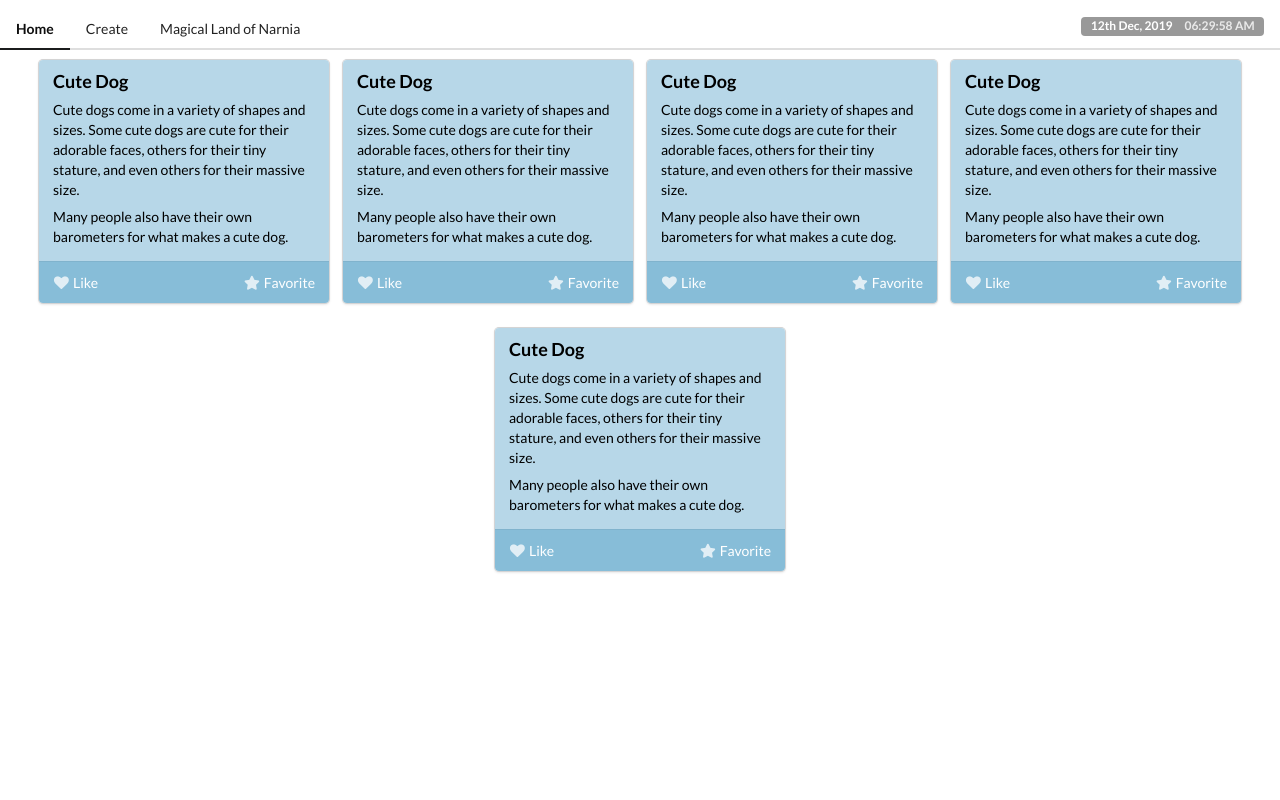
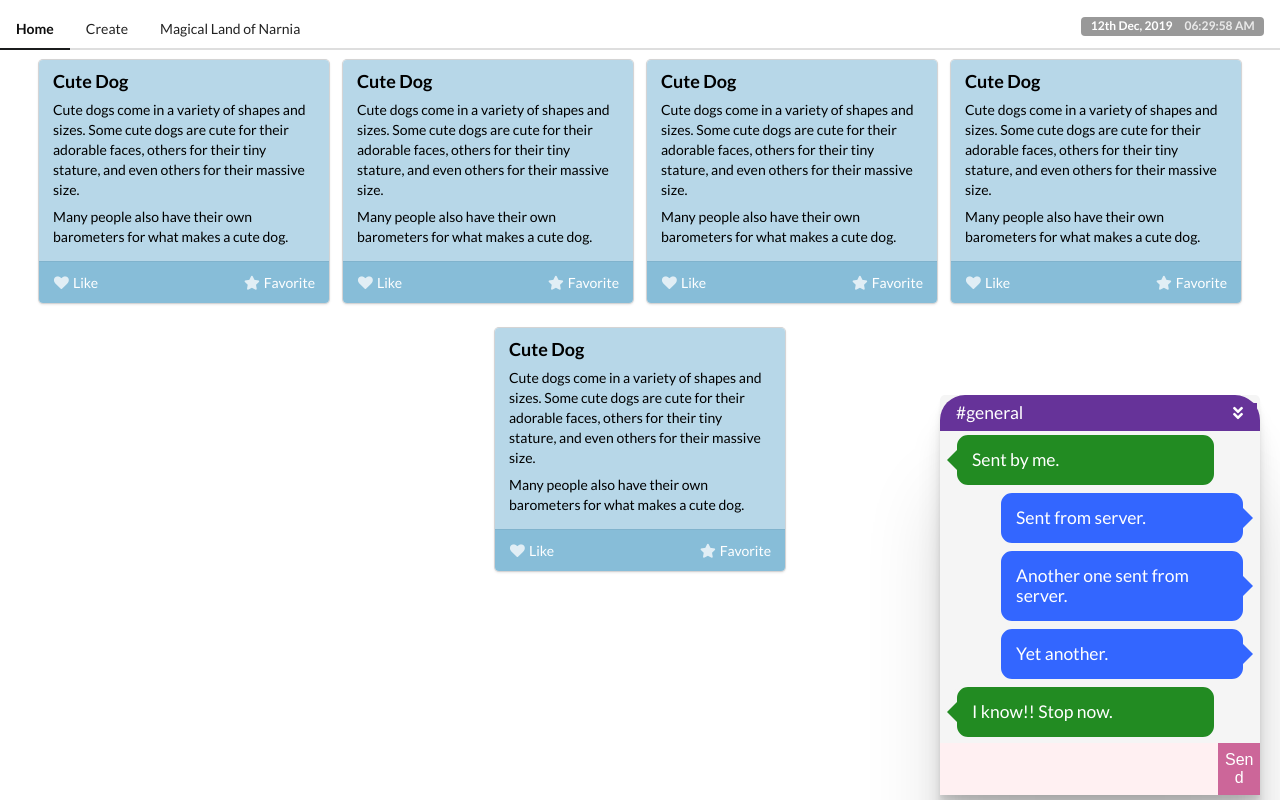
Before and after one commit to ShaminAsfaq/shamin-lives, a React (Create React App) app: page / in a window 1280 px wide. Built offline with nearby package versions, Linux system fonts and the light colour scheme; no server answers.

Commit message:
Chat Box added with dummy messages.

```diff
--- a/package.json
+++ b/package.json
@@ -16,6 +16,7 @@
     "react-push-notification": "^1.3.0",
     "react-router-dom": "^5.1.2",
     "react-scripts": "3.2.0",
+    "react-scroll-to-bottom": "^3.0.0",
     "rgbaster": "^2.1.1"
   },
   "scripts": {
--- /dev/null
+++ b/src/chat/Chat.js
@@ -0,0 +1,50 @@
+import React, { useEffect } from 'react';
+import MessageList from './MessageList';
+import ScrollToBottom from 'react-scroll-to-bottom';
+
+import '../styles/components/Chat.css';
+
+const Chat = () => {
+    let onSendMessage = () => {
+        console.log('Hello !!');
+    };
+
+    let onCloseChatBox = () => {
+        console.log('Toss a coin to your witcher');
+    }
+
+    useEffect(() => {});
+
+    return(
+        <div className='chat-window'>
+            <div className='chat-box-head-wannabe'>
+                <div className='chat-box-head'>
+                    #general
+                    <button onClick={onCloseChatBox} className='close-button'>
+                        <i className="angle double down icon"></i>
+                    </button>
+                </div>
+            </div>
+            <MessageList/>
+            <div className="ui big icon input chat-input">
+
+                {
+                    // <input type="text" placeholder="Your message..." className='chat-input-text-field'/>
+                }
+                <textarea className='chat-input-text-area' rows='2'></textarea>
+                <button
+                    className="send-button"
+                    type="submit"
+                    onClick={onSendMessage}
+                >
+                Send
+                </button>
+            </div>
+        </div>
+    );
+}
+
+
+export {
+    Chat as default
+}
--- /dev/null
+++ b/src/chat/Message.js
@@ -0,0 +1,42 @@
+import React from 'react';
+
+
+const Message = ({user, message}) => {
+
+    return(
+        <div>
+            {
+                user==='client' &&
+                <div className='single-message-inner-div-client'>
+                    {message}
+                </div>
+            }
+
+            {
+                user==='server' &&
+                <div className='single-message-inner-div-server'>
+                    {message}
+                </div>
+            }
+        </div>
+    );
+}
+
+
+export {
+    Message as default
+}
+
+
+
+
+
+{
+    // Old Return Value of Message Component:
+
+    // <div className='single-message-div'>
+    //     <span className='single-message-span'>
+    //         abracadabracabracadabracabracadabracabracadabracabracadabracabracadabracabracadabracabracadabrac
+    //     </span>
+    // </div>
+}
--- /dev/null
+++ b/src/chat/MessageList.js
@@ -0,0 +1,56 @@
+import React from 'react';
+import Message from './Message';
+
+const MessageList = () => {
+
+    let availableMessages = [
+        {
+            user: 'client',
+            message: 'Sent by me.'
+        },
+        {
+            user: 'server',
+            message: 'Sent from server.'
+        },
+        {
+            user: 'server',
+            message: 'Another one sent from server.'
+        },
+        {
+            user: 'server',
+            message: 'Yet another.'
+        },
+        {
+            user: 'client',
+            message: 'I know!! Stop now.'
+        },
+        {
+            user: 'client',
+            message: 'Or I will block you.'
+        },
+        {
+            user: 'server',
+            message: 'Okay, I will stop, but only if you say you love me.'
+        },
+        {
+            user: 'client',
+            message: 'Ugh.. alright.'
+        },
+        {
+            user: 'client',
+            message: 'I hate you.'
+        },
+    ];
+
+
+    return (
+        <div className='message-list-div'>
+            {availableMessages.map(({user, message}, i) => <Message key={i} user={user} message={message}/>)}
+        </div>
+    );
+}
+
+
+export {
+    MessageList as default
+}
--- a/src/components/App.js
+++ b/src/components/App.js
@@ -7,6 +7,9 @@ import Home from './Home';
 import NotFound from './404';
 import Spotify from './Spotify';
 import FriendsRandom from './discover/FriendsRandom';
+import Chat from '../chat/Chat';
+
+import '../styles/App.css';
 
 const Menu = () => {
     return(
@@ -32,7 +35,7 @@ const Menu = () => {
 const App = () => {
     return (
         <BrowserRouter>
-            <div>
+            <div className='app-component'>
                 <Menu />
                 <Switch>
                     <Route path='/' component={Home} exact={true}/>
@@ -40,8 +43,11 @@ const App = () => {
                     <Route path='/discover' component={FriendsRandom} />
                     <Route component={NotFound}/>
                 </Switch>
-                <Spotify />
+                {
+                    // <Spotify />
+                }
              </div>
+             <Chat/>
         </BrowserRouter>
     );
 }
--- a/src/components/Spotify.js
+++ b/src/components/Spotify.js
@@ -14,7 +14,8 @@ import prettyMilliseconds from 'pretty-ms';
 import '../styles/Spotify.css';
 
 class Spotify extends React.Component {
-    baseURL = 'https://shamin-lives-server.herokuapp.com';
+    // baseURL = 'https://shamin-lives-server.herokuapp.com';
+    baseURL = 'http://localhost:5000';
     constructor(props) {
         super(props);
         this.state = {}
--- /dev/null
+++ b/src/styles/App.css
@@ -0,0 +1,3 @@
+.app-component {
+    position: relative;
+}
--- /dev/null
+++ b/src/styles/components/Chat.css
@@ -0,0 +1,202 @@
+.chat-window {
+    /* float: right; */
+    position:fixed;
+    height: 50%;
+    width: 25%;
+    right: 20px;
+    /* left: 20px; */
+	bottom: 5px;
+    background: rgb(245, 245, 245);
+    border-radius: 5px 5px 0px 0px;
+    z-index:100;
+    /* border-style: solid; */
+
+    box-shadow:
+    0 2.8px 2.2px rgba(0, 0, 0, 0.034),
+    0 6.7px 5.3px rgba(0, 0, 0, 0.048),
+    0 12.5px 10px rgba(0, 0, 0, 0.06),
+    0 22.3px 17.9px rgba(0, 0, 0, 0.072),
+    0 41.8px 33.4px rgba(0, 0, 0, 0.086),
+    0 100px 80px rgba(0, 0, 0, 0.12)
+}
+
+
+.chat-input {
+    /* margin-top: 80% !important; */
+    height: 13%;
+    position: absolute !important;
+    bottom: 0px !important;
+    left: 0px;
+    right: 0px;
+}
+
+.chat-input-text-area {
+    border-radius: 0 !important;
+    border: none !important;
+    background: #fff0f2 !important;
+
+    width: 100%;
+    resize: none;
+    outline: none;
+    padding: 10px;
+}
+
+.chat-input-text-field {
+    border-radius: 0 !important;
+    border: none !important;
+    background: #fff0f2 !important;
+}
+
+.send-button {
+    background-color: #CC6699;
+    border: none;
+    color: white;
+    font-size: 16px;
+    cursor: pointer;
+    width: 13%;
+
+    overflow-wrap: break-word;
+}
+
+.close-button {
+    float: right;
+    background-color: rebeccapurple;
+    border: none;
+    color: white;
+    font-size: 16px;
+    cursor: pointer;
+    /* width: 13%; */
+}
+
+.send-button:hover {
+    background-color: #CC3399;
+}
+
+.send-button:focus, .close-button:focus {
+    outline:0;
+}
+
+
+/* Message from client, LEFT ARROW */
+
+.single-message-inner-div-client {
+    margin-right: 10%;
+	position: relative;
+	background: #228B22;
+    border: 4px solid rgb(245, 245, 245);
+    padding: 12px;
+    color: white;
+    font-size: 1.25rem;
+    padding: 15px;
+
+    /* Making the borders round */
+    border-radius: 15px;
+}
+
+.single-message-inner-div-client:after, .single-message-inner-div-client:before {
+	right: 100%;
+	top: 50%;
+	border: solid transparent;
+	content: " ";
+	position: absolute;
+	pointer-events: none;
+}
+
+.single-message-inner-div-client:after {
+	border-color: rgba(136, 183, 213, 0);
+	border-right-color: #228B22;
+	border-width: 10px;
+	margin-top: -10px;
+}
+
+.single-message-inner-div-client:before {
+	border-color: rgba(194, 225, 245, 0);
+	border-right-color: rgb(245, 245, 245);
+	border-width: 16px;
+	margin-top: -16px;
+}
+
+
+/* Message from server, RIGHT ARROW */
+
+.single-message-inner-div-server {
+    margin-left: 15%;
+	position: relative;
+	background: #3366FF;
+    border: 4px solid rgb(245, 245, 245);
+    padding: 12px;
+    color: white;
+    font-size: 1.25rem;
+    padding: 15px;
+
+    /* Making the borders round */
+    border-radius: 15px;
+}
+
+.single-message-inner-div-server:after, .single-message-inner-div-server:before {
+	left: 100%;
+	top: 50%;
+	border: solid transparent;
+	content: " ";
+	position: absolute;
+	pointer-events: none;
+}
+
+.single-message-inner-div-server:after {
+	border-color: rgba(136, 183, 213, 0);
+	border-left-color: #3366FF;
+	border-width: 10px;
+	margin-top: -10px;
+}
+
+.single-message-inner-div-server:before {
+	border-color: rgba(194, 225, 245, 0);
+	border-left-color: rgb(245, 245, 245);
+	border-width: 16px;
+	margin-top: -16px;
+}
+
+.message-list-div {
+    top: 5%;
+    right: 3%;
+    left: 3%;
+    height: 78%;
+    /* position: absolute; */
+    border-radius: 6px;
+
+
+    /* ScrollBar Starts */
+    /* Originally from: https://stackoverflow.com/a/16671476/5554993 */
+
+    /* overflow-y: scroll; */
+    overflow-x: hidden;
+    /* Increase/decrease this value for cross-browser compatibility */
+    padding-right: 13px;
+    padding-left: 13px;
+    /* So the width will be 100% + 17px */
+    box-sizing: content-box;
+
+    /* ScrollBar Ends */
+
+
+
+    /* Meant to break long words and spaces */
+
+    /* overflow-wrap: break-word; */
+    /* word-wrap: break-word; */
+    /* word-break: break-all; */
+    /* word-break: break-word; */
+    /* hyphens: auto; */
+}
+
+
+.chat-box-head {
+    background-color: rebeccapurple;
+    padding: 2.5% 1% 2.5% 5%;
+    /* padding: 2.5%; */
+    /* text-align: center; */
+    /* font-weight: bold; */
+    color: white;
+    font-size: 1.25rem;
+    border-radius: 25px 25px 0px 0px;
+}
```
Also changed, not shown: 1 other file (tests, documents, lock files or other folders).
